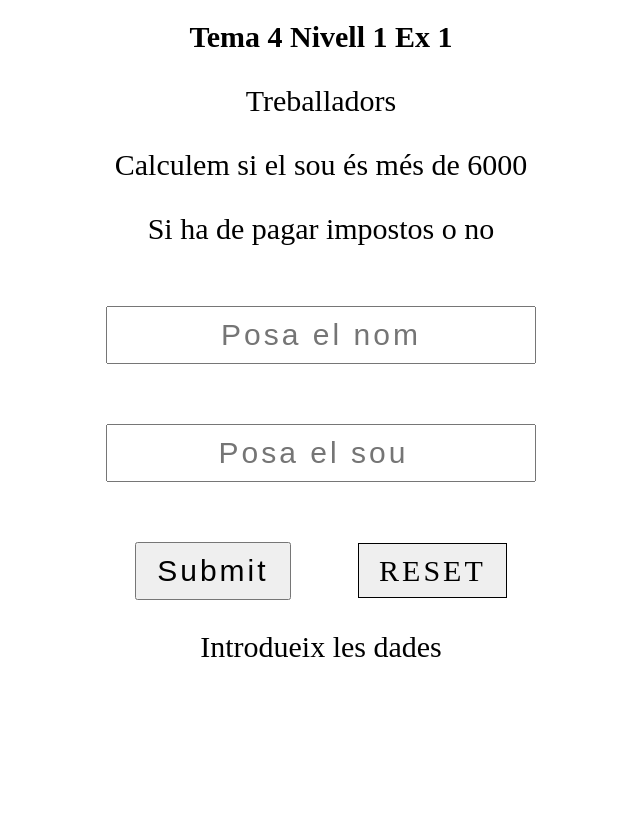
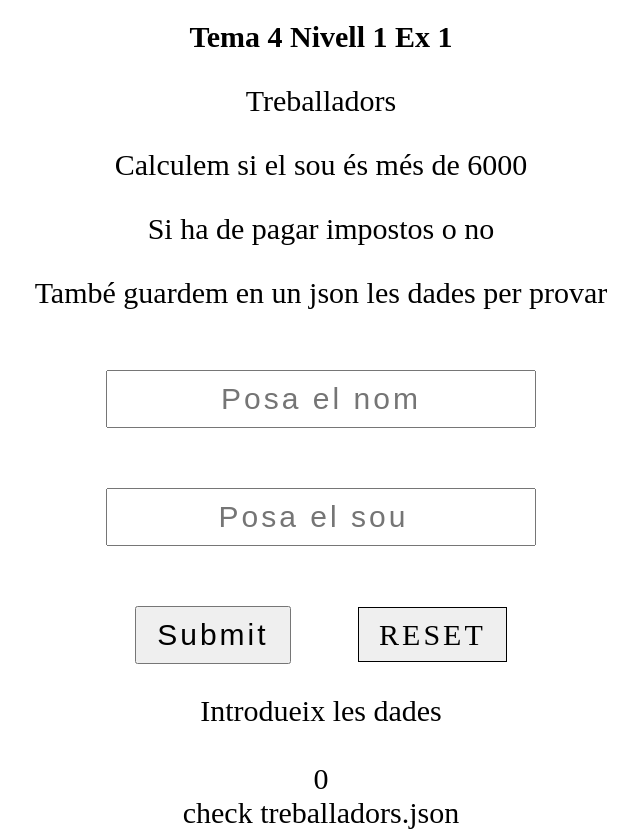
Before and after one commit to laqmarc/PHP-Sprint1, a PHP site: page / in a window 1280 px wide. Shown: the whole page, without its empty margins (319-959 px from the left). Before the commit the page ends 657 px from the top, so only its background shows below. Run offline with PHP 8.4, Linux system fonts and the light colour scheme.

Commit message:
update with json

```diff
--- a/Tema41-Nivell1-Ex1/index.php
+++ b/Tema41-Nivell1-Ex1/index.php
@@ -47,6 +47,7 @@
     <p>Treballadors</p>
     <p>Calculem si el sou és més de 6000</p>
     <p>Si ha de pagar impostos o no</p>
+    <p>També guardem en un json les dades per provar</p>
 
     <form action="#" method="post">
        <input type="text" placeholder="Posa el nom" name="nom"> <br>
@@ -105,9 +106,30 @@ class Employe{
 
         $treballador = new Employe($nom, $sou);
         $pagar =  $treballador->impostos($sou);
-        echo $pagar;
+        echo $pagar."<br/>";
 
-    ?>
+$treballador = array('nom'=> $nom, 'sou'=> $sou);
+
+//Creem el JSON
+$json_string = json_encode($treballador);
+$arxiu = 'treballadors.json';
+file_put_contents($arxiu, $json_string);
+
+
+$treballadors = file_get_contents("treballadors.json");
+$treballadors = json_decode($treballadors, true);
+
+
+foreach ($treballadors as $treballador) {
+
+    print($treballador)."<br>";
+
+}
+echo "check treballadors.json";
+
+?>
+
+
 
 </body>
 </html>
```
